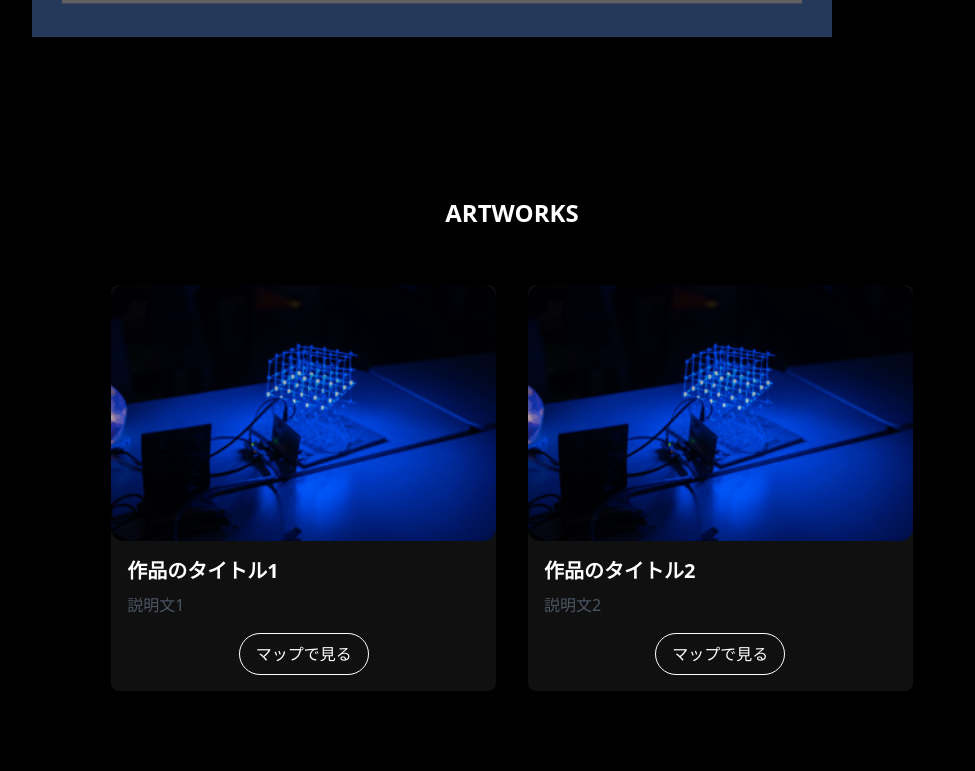
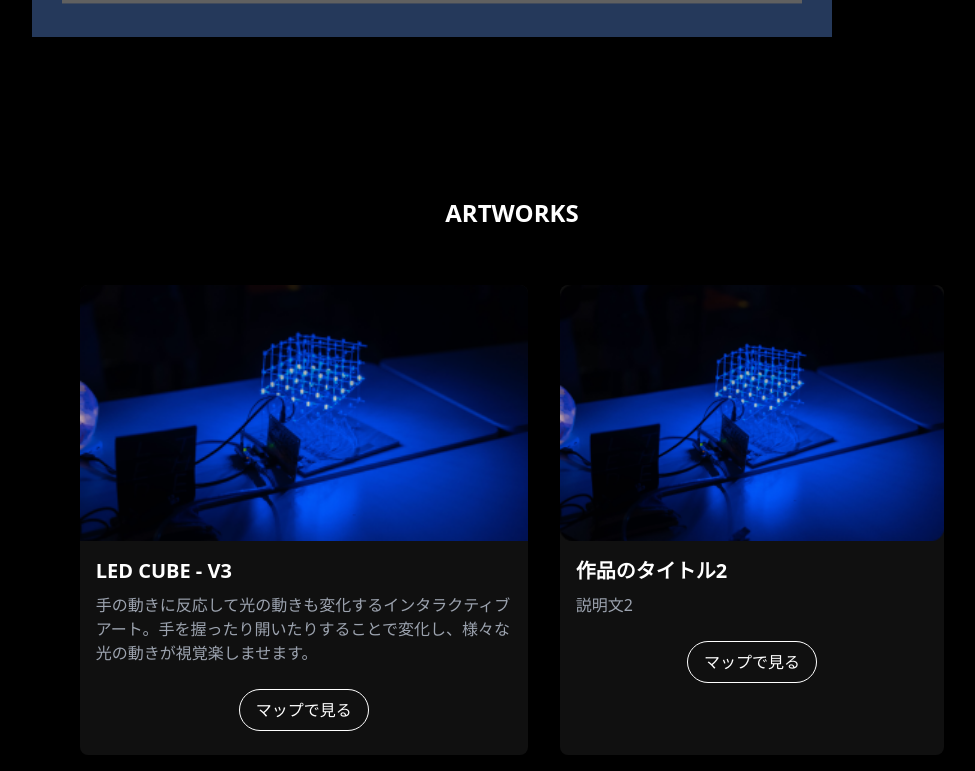
Before and after one commit to shogo0x2e/shibalab-omiya2023-web, a Next.js app: page / in a window 1280 px wide. Shown: the part 2178-2949 px from the top of the page, without its empty margins (128-1103 px from the left). Before the commit the page ends 2885 px from the top, so only its background shows below. Built offline with nearby package versions, Linux system fonts and the light colour scheme.

Commit message:
Artworks の json をいじった

```diff
--- a/components/Artworks.tsx
+++ b/components/Artworks.tsx
@@ -38,11 +38,11 @@ const Artworks = () => {
             <h3 className="text-xl font-bold mb-2">
               {artwork.title}
             </h3>
-            <p className="text-gray-600 mb-4">
+            <p className="text-gray-400 mb-4">
               {artwork.description}
             </p>
             <div className="flex justify-center">
-              <button className="bg-transparent border border-white text-white py-2 px-4 rounded-full hover:bg-white hover:text-[#101010] transition-colors duration-300">マップで見る</button>
+              <button className="bg-transparent border border-white text-white my-2 py-2 px-4 rounded-full hover:bg-white hover:text-[#101010] transition-colors duration-300">マップで見る</button>
             </div>
 
           </div>
--- a/data/artworks.json
+++ b/data/artworks.json
@@ -1,8 +1,8 @@
 [
   {
     "id": 1,
-    "title": "作品のタイトル1",
-    "description": "説明文1",
+    "title": "LED CUBE - V3",
+    "description": "手の動きに反応して光の動きも変化するインタラクティブアート。手を握ったり開いたりすることで変化し、様々な光の動きが視覚楽しませます。",
     "image": "/images/led-cube.png"
   },
   {
```
